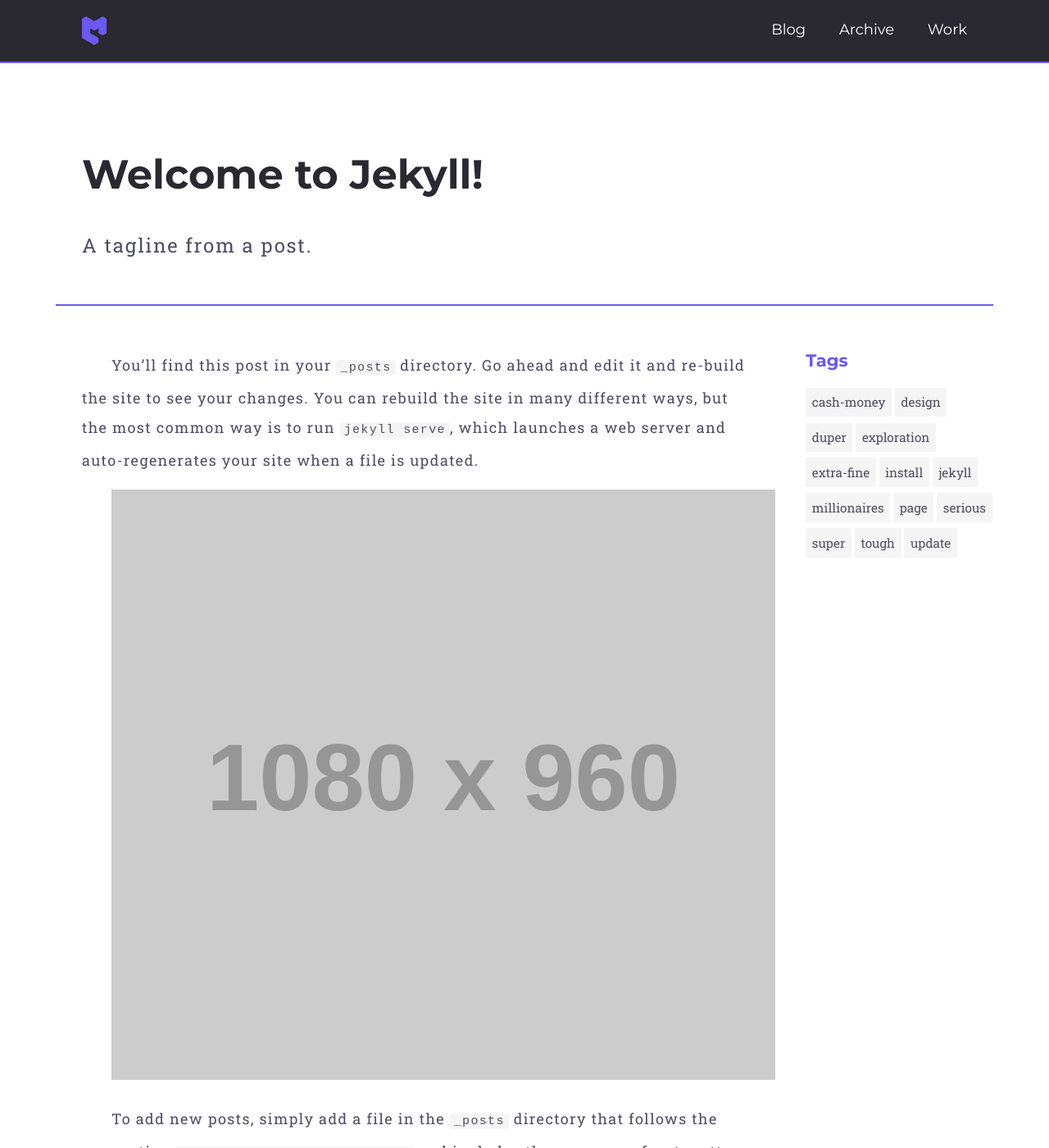
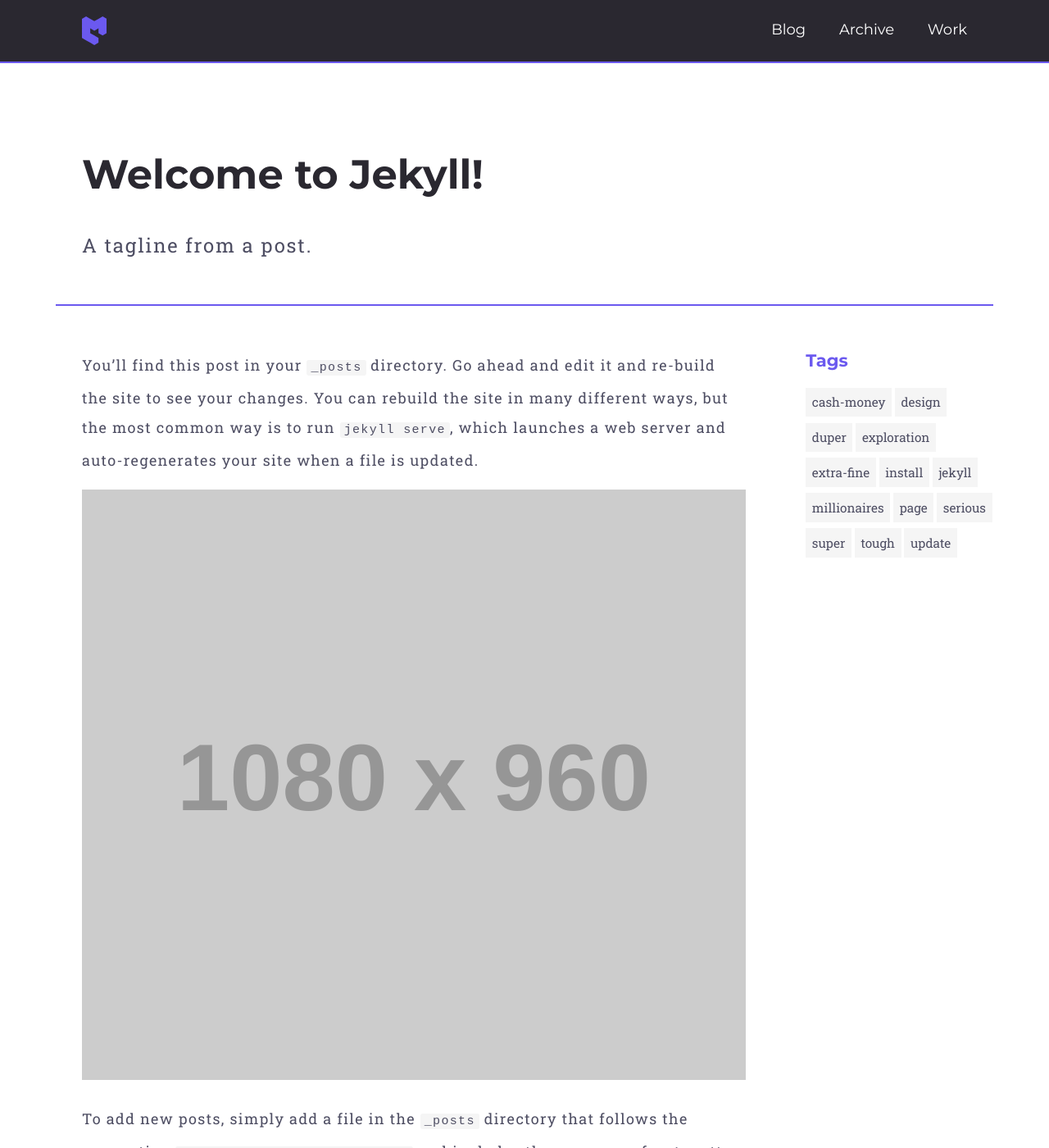
Before and after one commit to Splode/cm-blog, a Jekyll site: the page built from _posts/2016-01-09-another-post.markdown, in a window 1280 px wide and 1400 px high. Shown: the whole window at 82% size. Built offline with Jekyll 4.4.1, drawn with Linux system fonts in a browser that asks for light colours; nearby versions of some CDN libraries.

Commit message:
Small style changes

```diff
--- a/_includes/head.html
+++ b/_includes/head.html
@@ -10,7 +10,7 @@
   <link rel="canonical" href="{{site.baseurl}}{{page.url}}">
 
     <!-- CSS -->
-    <link rel="stylesheet" href="{{ site.baseurl }}/css/main.css">
+    <link rel="stylesheet" href="/css/main.css">
     <!-- Icons -->
     <link rel="shortcut icon" href="{{ site.baseurl }}/assets/images/CMFavicon.png">
     <!-- RSS -->
--- a/_sass/_layout.scss
+++ b/_sass/_layout.scss
@@ -8,10 +8,7 @@
         padding-top: 1em;
         margin-top: 2em;
 
-        p {
-            display: inline;
-            text-indent: 0;
-        }
+        p {display: inline;}
 
         time {font-size: 1em;}
     }
@@ -20,8 +17,6 @@
         height: auto;
         width: 100%;
     }
-
-    p {text-indent: 2em;}
 
     @media only screen and (max-width: $tablet) {
         width: 100%;
@@ -44,7 +39,6 @@
     p {
         margin-bottom: .5em;
         margin-top: 0;
-        text-indent: 0;
     }
 
     time {
```
Also changed, not shown: _posts/2016-01-09-another-post.markdown (line endings or trailing spaces).
